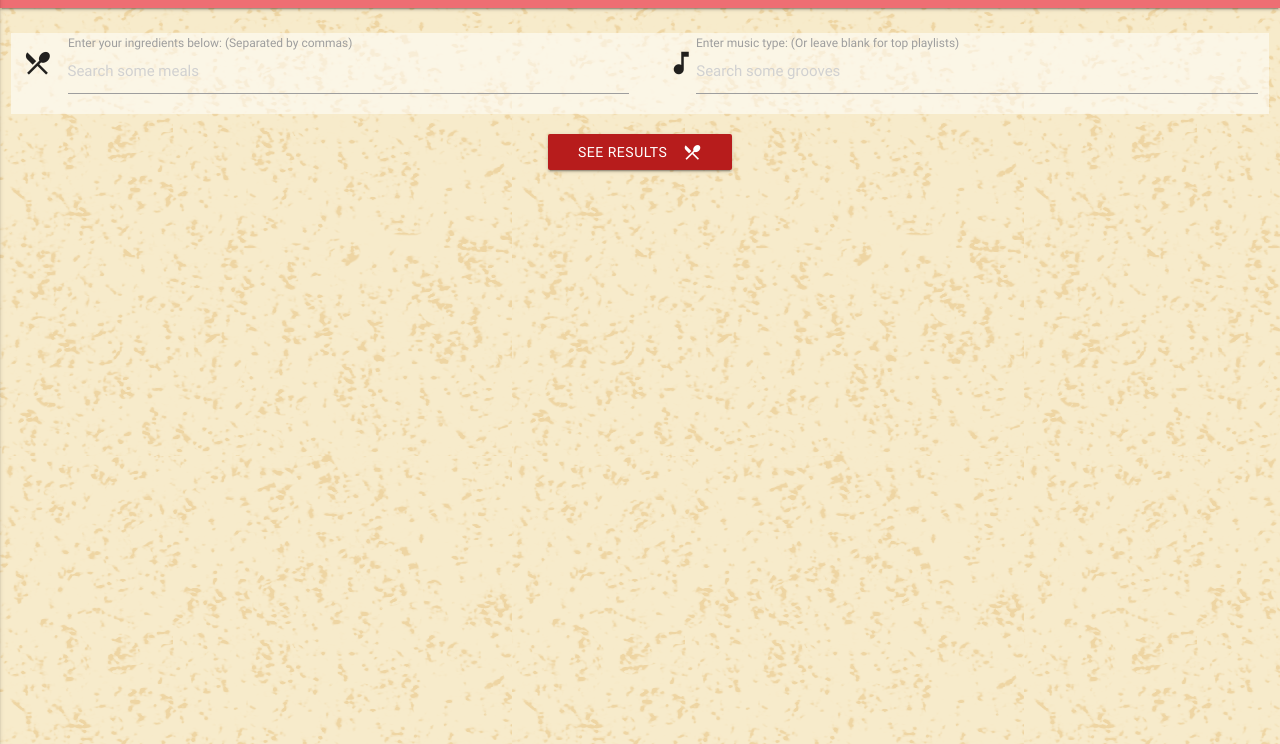
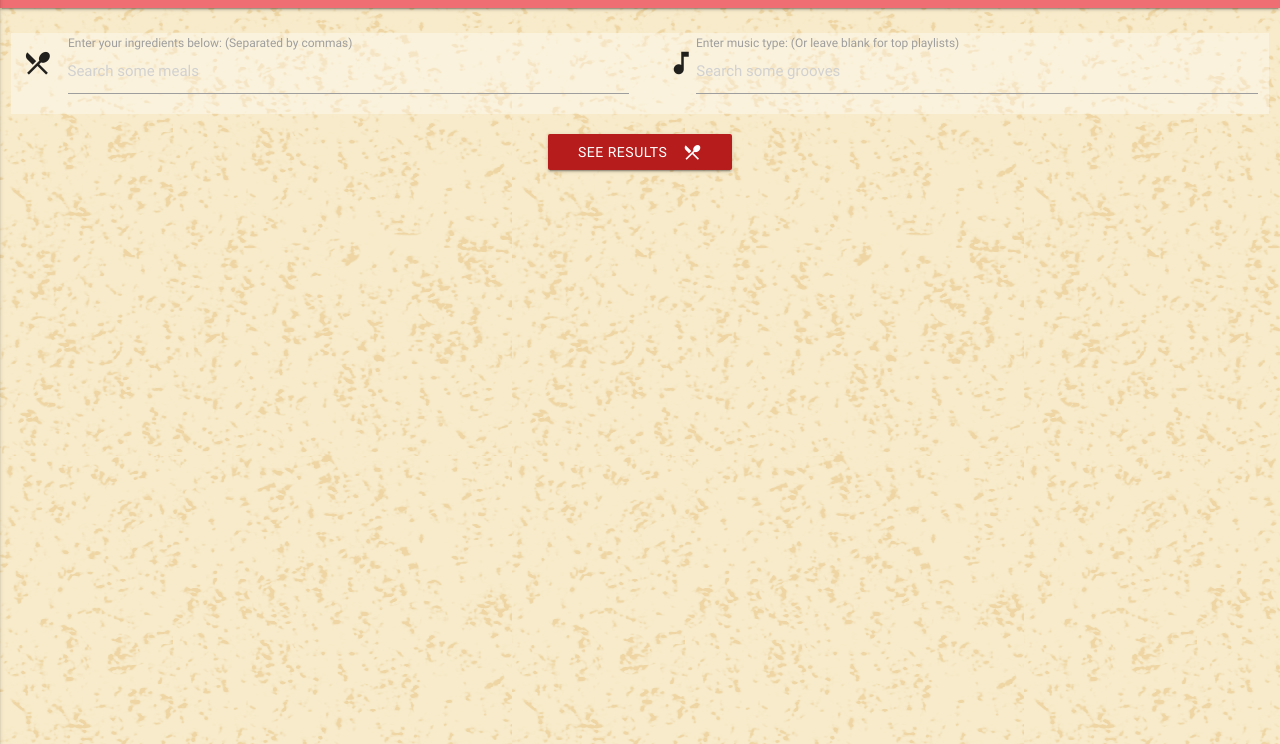
Before and after one commit to g33klaura/MealGrooves-test, a plain HTML site: page ingredients.html in a window 1280 px wide. Shown: the part 56-800 px from the top of the page. Drawn offline with nearby package versions, Linux system fonts and the light colour scheme.

Commit message:
Update opacity of search form inputs

```diff
--- a/assets/css/style.css
+++ b/assets/css/style.css
@@ -74,7 +74,7 @@ h1, h3 {
 }
 
 #search-inputs {
-  background-color: rgba(255, 253, 248, .6);
+  background-color: rgba(255, 253, 248, .4);
 }
 
 #imageFood {
```
